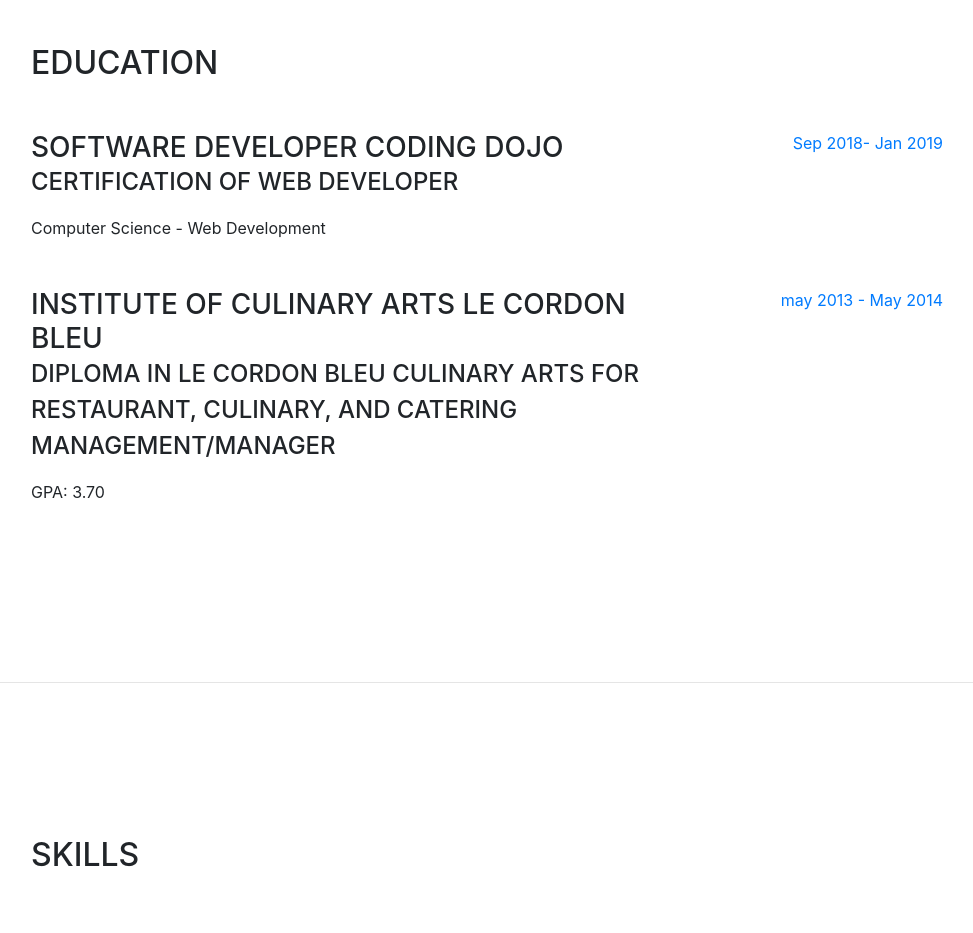
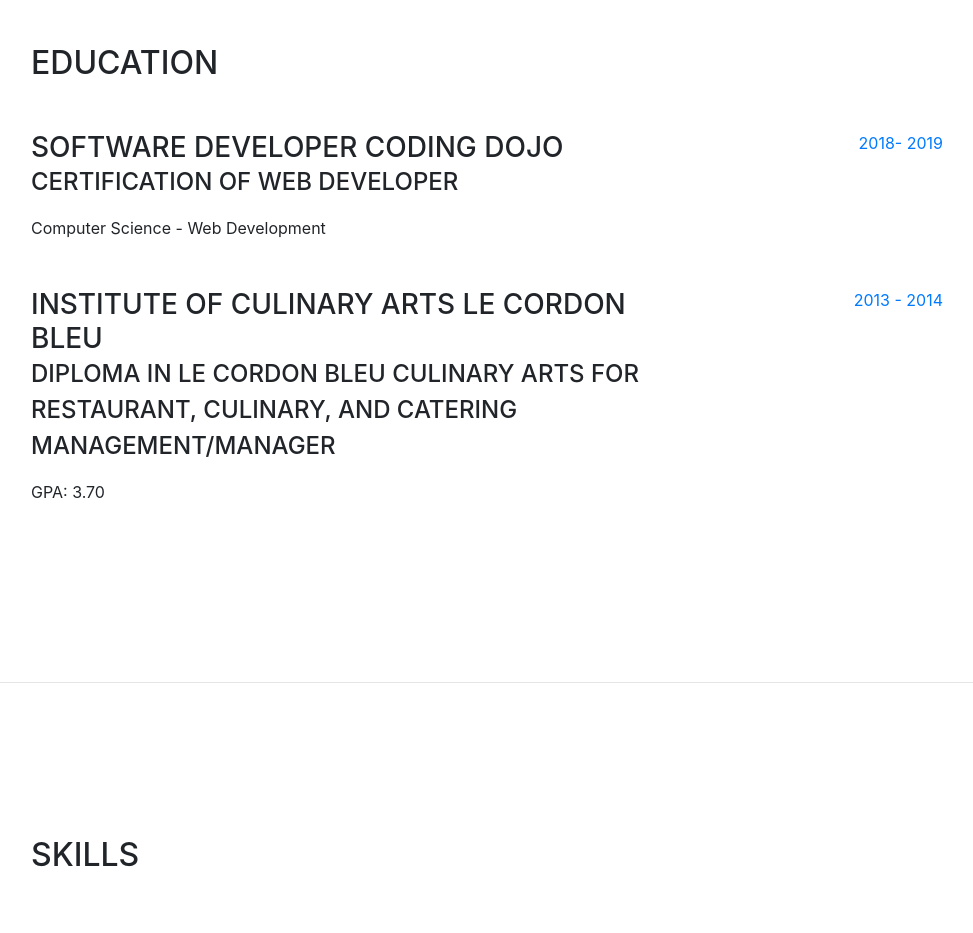
Before and after one commit to Bnguyen77/Portfollio, a website with bundled scripts: page index.html in a window 1280 px wide. Shown: the part 920-1853 px from the top of the page, without its empty margins (289-1262 px from the left). Built offline with nearby package versions, Linux system fonts and the light colour scheme; files whose address does not match are found by name; a web font is replaced by a local one.

Commit message:
changeyear

```diff
--- a/index.html
+++ b/index.html
@@ -89,7 +89,7 @@
         <p class="lead mb-5">Strongly motivated and self sufficient Web Developer with in-depth knowledge and experience in technology. Being a chef for 6 years give me what it take to quickly adapt to fast-pace and under-pressure working environment. Skilled in finding and solving problem, willing to make change for future growth or to learn new technologies in order to become a better team-member. looking forward to being a part of changes.
           </p>
         <div class="social-icons">
-          <a href="https://www.linkedin.com/in/binh-nguyen-b01107117">
+          <a href="www.linkedin.com/in/bnguyen77">
             <i class="fab fa-linkedin-in"></i>
           </a>
           <a href="https://github.com/Bnguyen77">
@@ -115,7 +115,7 @@
 
           </div>
           <div class="resume-date text-md-right">
-            <span class="text-primary">Sep 2018- Jan 2019</span>
+            <span class="text-primary">2018- 2019</span>
           </div>
         </div>
 
@@ -127,7 +127,7 @@
             <p>GPA: 3.70</p>
           </div>
           <div class="resume-date text-md-right">
-            <span class="text-primary">may 2013 - May 2014</span>
+            <span class="text-primary">2013 - 2014</span>
           </div>
         </div>
 
```
